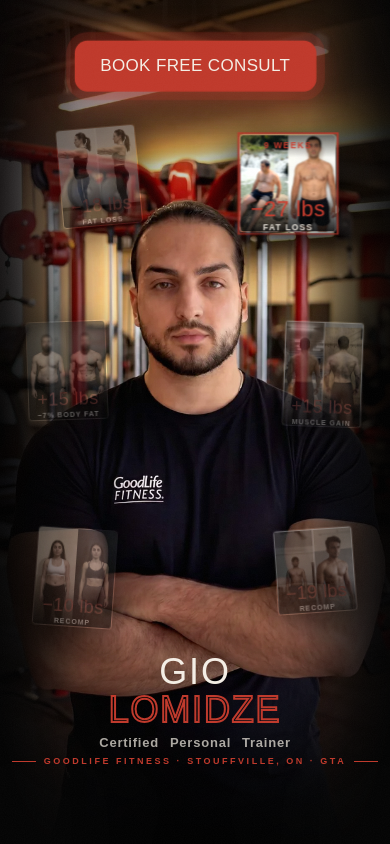
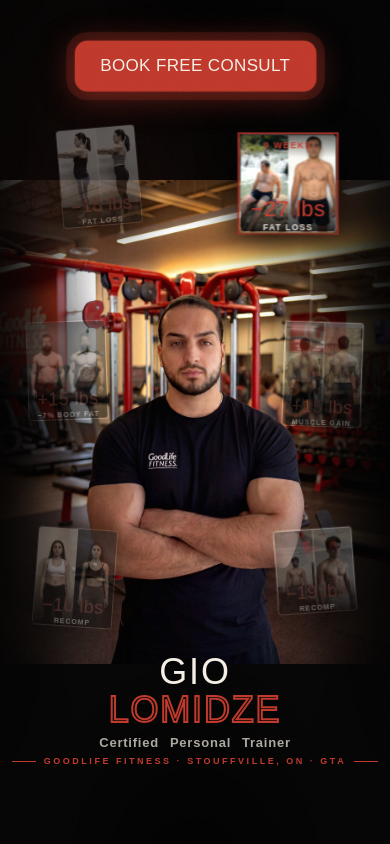
Before and after one commit to l77lwebster/trainer-gio, a React (Vite) app: page / in a window 390 px wide. Shown: the top 844 px of the page. Built offline with nearby package versions, Linux system fonts and the light colour scheme.

Commit message:
Mobile hero: full resolution, zoomed out to show full body

```diff
--- a/src/components/Hero.tsx
+++ b/src/components/Hero.tsx
@@ -175,8 +175,8 @@ export function Hero() {
           style={{
             width: "100vw",
             height: "100vh",
-            objectFit: "cover",
-            objectPosition: isMobile ? "50% 15%" : "center 30%",
+            objectFit: isMobile ? "contain" : "cover",
+            objectPosition: isMobile ? "50% 50%" : "center 30%",
             transform: `translate(${mouse.x * -12}px, ${mouse.y * -4}px)`,
             transition: "transform 0.5s cubic-bezier(0.2,0.8,0.2,1)",
           }}
```
Also changed, not shown: src/assets/trainer-gio-mobile.webp.
